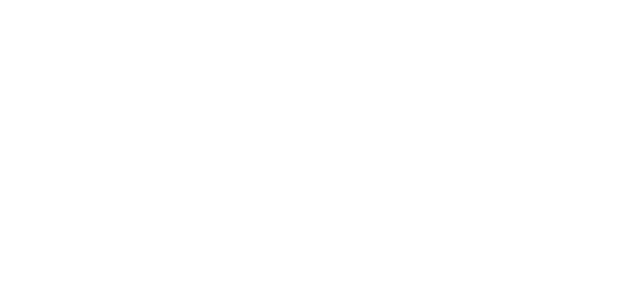
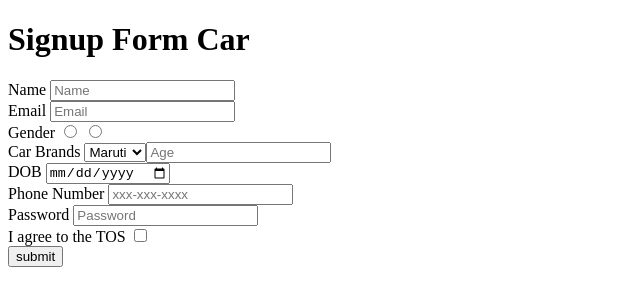
Before and after one commit to acciojob/signup-form-car-Subham7769, a website: page main.html in a window 1280 px wide. Shown: the whole page, without its empty margins (0-640 px from the left). Drawn offline with Linux system fonts and the light colour scheme.

Commit message:
created a submission

```diff
--- a/main.html
+++ b/main.html
@@ -8,6 +8,41 @@
 
 <body>
 	<!-- the entire body must be written by student -->
+	<h1>Signup Form Car</h1>
+	<form action="index.html" method="POST">
+		<label for="">Name</label>
+		<input type="text" id="name"  placeholder="Name" required>
+		<br>
+		<label for="email">Email</label>
+		<input type="Email" id="email"  placeholder="Email" required>
+		<br>
+		<label for="Gender">Gender</label>
+		<input type="radio" id="Gender" name="Gender" value="gender_m" required>
+		<input type="radio" id="Gender"  name="Gender" value="gender_f" required>
+		<br>
+		<label for="cars">Car Brands</label>
+		<select id="cars" required>
+			<option value="Maruti">Maruti</option>
+			<option value="Toyota">Toyota</option>
+			<optidobonDOBue="Tata">Tata</option>
+		</selecdate	<br>
+dobabe</label>
+		<input type="number" id="age"  placeholder="Age" required>
+		<br>
+		<label for="dob">DOB</label>
+		<input type="date" id="dob"  required>
+		<br>
+		<label for="tel">Phone Number</label>
+		<input type="tel" id="tel"  placeholder="xxx-xxx-xxxx">
+		<br>
+		<label for="password">Password</label>
+		<input type="Password" id="password"  placeholder="Password" required>
+		<br>
+		<label for="tos">I agree to the TOS</label>
+		<input type="checkbox" id="tos">
+		<br>
+		<input type="submit" value="submit">
+	</form>
     <script type="text/javascript" src="./script.js">
 </script>
 
```
